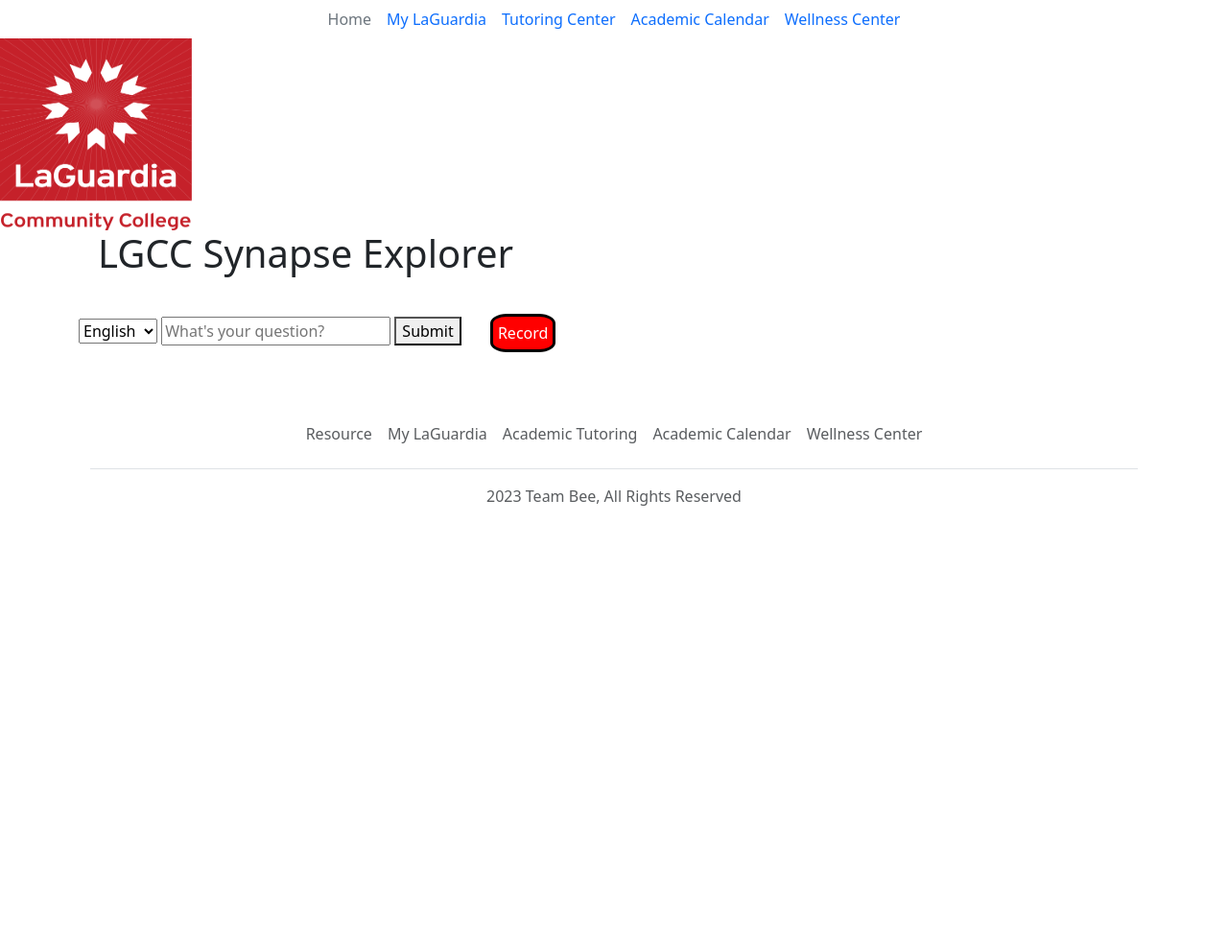
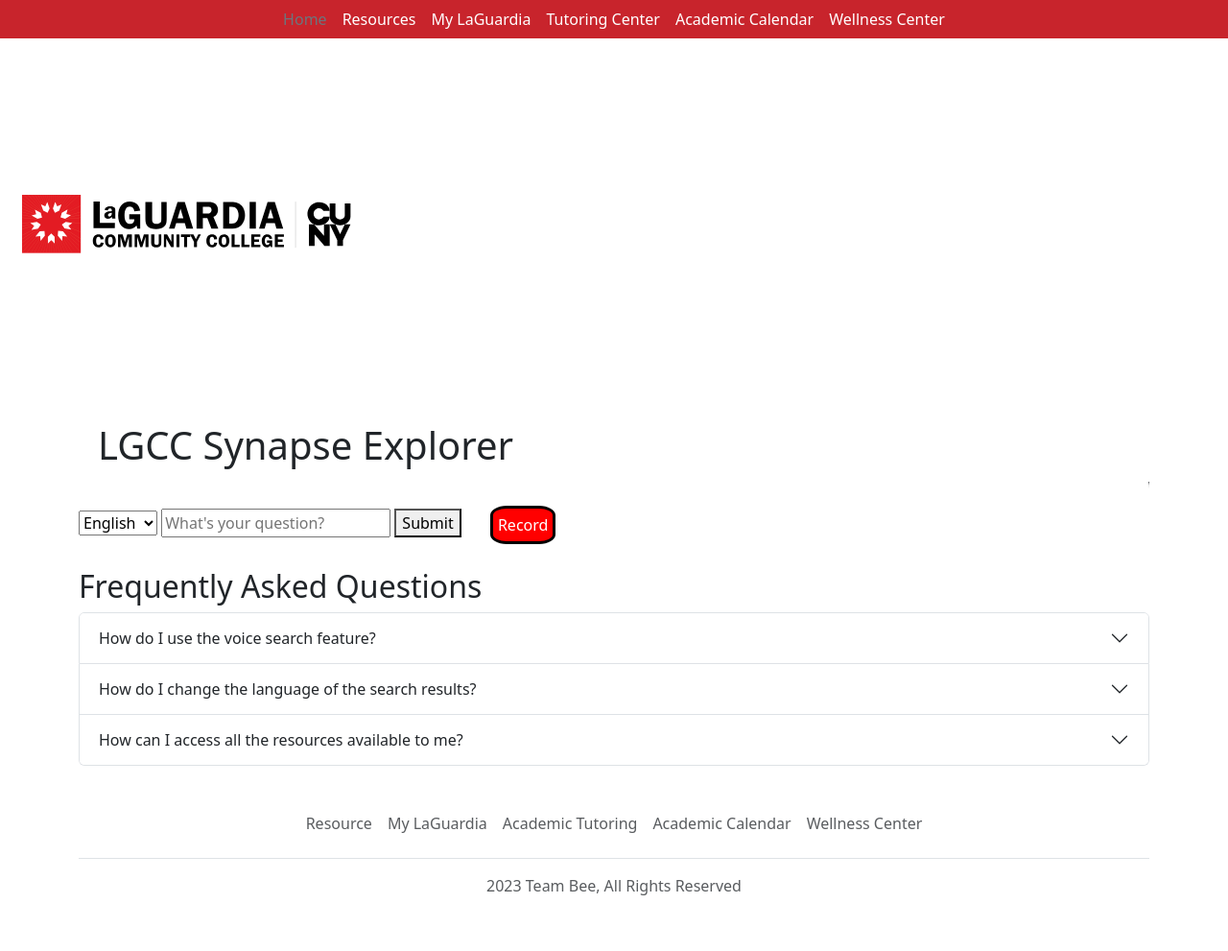
Before and after one commit to kevinlin95/hackathon, a Flask app: page / in a window 1280 px wide. Shown: the whole page at 96% size. Before the commit the page ends 527 px from the top, so only its background shows below. Run offline with Flask 3, Linux system fonts and the light colour scheme; some libraries are stand-ins or nearby versions.

Commit message:
added image, added faq and changed header color

```diff
--- a/hackathon/templates/index.html
+++ b/hackathon/templates/index.html
@@ -8,17 +8,18 @@
 </head>
 <body style="background-color:#FFFFFF">
 
-<ul class="nav col-12 col-md-auto mb-2 justify-content-center mb-md-0">
+<ul class="nav col-12 col-md-auto mb-2 justify-content-center mb-md-0" style="background-color:#c8242c">
     <li><a href="{{ url_for('index.home') }}" class="nav-link px-2 link-secondary" style="color:black">Home</a></li>
-    <li><a href="https://mail.lagcc.cuny.edu/viplogin/Default.aspx" class="nav-link px-2">My LaGuardia</a></li>
-    <li><a href="https://www.laguardia.edu/current-students/academic-help-tutoring/" class="nav-link px-2">Tutoring Center</a></li>
-    <li><a href="https://www.laguardia.edu/uploadedfiles/main_site/content/academics/academic_calendar/pdf/academic-calendar-2022-23.pdf" class="nav-link px-2">Academic Calendar</a></li>
-    <li><a href="https://www.laguardia.edu/wellnesscenter/" class="nav-link px-2">Wellness Center</a></li>
+    <li><a href="{{ url_for('resource.resources') }}" class="nav-link px-2" style="color:white">Resources</a></li>
+    <li><a href="https://mail.lagcc.cuny.edu/viplogin/Default.aspx" class="nav-link px-2" style="color:white">My LaGuardia</a></li>
+    <li><a href="https://www.laguardia.edu/current-students/academic-help-tutoring/" class="nav-link px-2" style="color:white">Tutoring Center</a></li>
+    <li><a href="https://www.laguardia.edu/uploadedfiles/main_site/content/academics/academic_calendar/pdf/academic-calendar-2022-23.pdf" class="nav-link px-2" style="color:white">Academic Calendar</a></li>
+    <li><a href="https://www.laguardia.edu/wellnesscenter/" class="nav-link px-2" style="color:white">Wellness Center</a></li>
 </ul>
 <img
-        src="../static/assets/LaGuardia_Community_College_logo.png"
+        src="../static/assets/logo-laguardia-community-college-long.svg"
         alt="LaGuardia Community College Logo"
-        style="height:200px; width:200px;
+        style="height:400px; width:400px;
             margin-left: auto;"/>
 
    <div class="container">
@@ -43,7 +44,56 @@
 <div id="spinner" style="display: none;">
     <span class="loader"></span>
 </div>
-
+</div>
+       <div class="container">
+           <h2>Frequently Asked Questions</h2>
+           <div class="accordion" id="faqAccordion">
+               <div class="accordion-item">
+                   <h3 class="accordion-header" id="faqHeadingOne">
+                       <button class="accordion-button collapsed" type="button" data-bs-toggle="collapse"
+                               data-bs-target="#faqCollapseOne" aria-expanded="true" aria-controls="faqCollapseOne">
+                           How do I use the voice search feature?
+                       </button>
+                   </h3>
+                   <div id="faqCollapseOne" class="accordion-collapse collapse" aria-labelledby="faqHeadingOne"
+                        data-bs-parent="#faqAccordion">
+                       <div class="accordion-body">
+                           To use the voice search feature, click on the microphone icon and speak your query. You can also type
+                           your query into the search bar and press enter.
+                       </div>
+                   </div>
+               </div>
+               <div class="accordion-item">
+                   <h3 class="accordion-header" id="faqHeadingTwo">
+                       <button class="accordion-button collapsed" type="button" data-bs-toggle="collapse"
+                               data-bs-target="#faqCollapseTwo" aria-expanded="false" aria-controls="faqCollapseTwo">
+                           How do I change the language of the search results?
+                       </button>
+                   </h3>
+                   <div id="faqCollapseTwo" class="accordion-collapse collapse" aria-labelledby="faqHeadingTwo"
+                        data-bs-parent="#faqAccordion">
+                       <div class="accordion-body">
+                           You can change the language of the search results by selecting a different language from the
+                           dropdown menu next to the search bar.
+                       </div>
+                   </div>
+               </div>
+               <div class="accordion-item">
+                   <h3 class="accordion-header" id="faqHeadingThree">
+                       <button class="accordion-button collapsed" type="button" data-bs-toggle="collapse"
+                               data-bs-target="#faqCollapseThree" aria-expanded="false" aria-controls="faqCollapseThree">
+                           How can I access all the resources available to me?
+                       </button>
+                   </h3>
+                   <div id="faqCollapseThree" class="accordion-collapse collapse" aria-labelledby="faqHeadingThree"
+                        data-bs-parent="#faqAccordion">
+                       <div class="accordion-body">
+                           You can access all the resources by clicking <a href="{{ url_for('resource.resources') }}">here</a>
+                       </div>
+                   </div>
+               </div>
+           </div>
+       </div>
 <div class="container">
     <footer class="py-3 my-4">
         <ul class="nav justify-content-center border-bottom pb-3 mb-3">
```
Also changed, not shown: hackathon/static/assets/logo-laguardia-community-college-long.svg (added).
